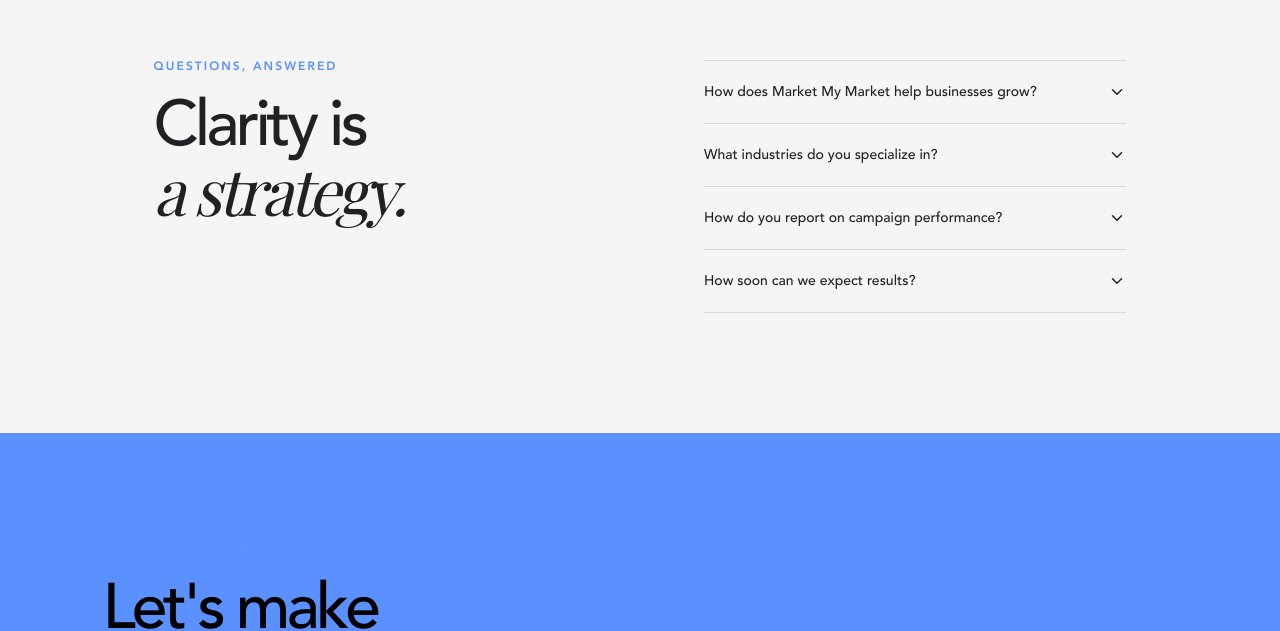
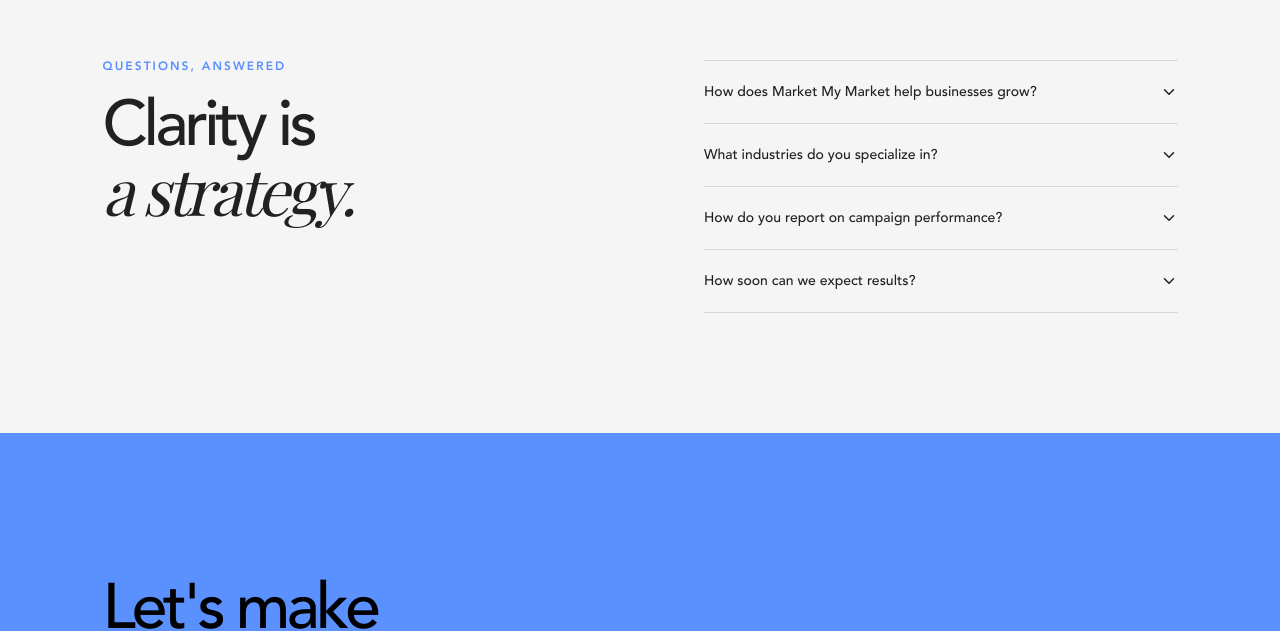
Before and after one commit to futurehelp/marketmymarket, a Next.js app: page / in a window 1280 px wide. Shown: the part 6332-6963 px from the top of the page. Built offline with nearby package versions, Linux system fonts and the light colour scheme.

Commit message:
Align post-blog section rails

```diff
--- a/src/app/globals.css
+++ b/src/app/globals.css
@@ -143,7 +143,8 @@ h1 em, h2 em { font-family: "Playfair Display", Georgia, serif; font-weight: 500
 .article > div:last-child { padding: 24px; }
 .article h3 { min-height: 58px; margin-bottom: 12px; font-size: 20px; line-height: 1.1; }
 .article p { font-size: 13px; line-height: 1.6; }
-.faq { padding: 120px 12vw; display: grid; grid-template-columns: 1fr 1fr; gap: 10vw; background: var(--cream); }
+.faq { padding: 120px 8vw; display: grid; grid-template-columns: 1fr 1fr; gap: 10vw; background: var(--cream); }
+.faq > div:first-child { align-self: start; text-align: left; }
 .faq h2 { margin-top: 25px; }
 .faq-list { border-top: 1px solid var(--line); }
 .faq-row { width: 100%; display: flex; flex-wrap: wrap; align-items: center; justify-content: space-between; gap: 16px; padding: 22px 0; border: 0; border-bottom: 1px solid var(--line); background: transparent; color: var(--ink); text-align: left; font-size: 14px; font-weight: 600; cursor: pointer; }
@@ -154,7 +155,7 @@ h1 em, h2 em { font-family: "Playfair Display", Georgia, serif; font-weight: 500
 /* Social links stay minimal so the follow-up action feels native to the page. */
 .socials { position: relative; padding: clamp(100px, 9vw, 145px) 8vw; overflow: hidden; background: #0b0d12; color: var(--white); }
 .socials::before { content: ""; position: absolute; inset: 0; background: url('/images/source/pattern-1.png') center / cover no-repeat; opacity: .08; pointer-events: none; }
-.socials-inner { position: relative; z-index: 1; max-width: 1120px; margin: 0 auto; }
+.socials-inner { position: relative; z-index: 1; max-width: none; margin: 0; }
 .socials h2 { max-width: 800px; margin: 16px 0 54px; color: var(--white); font-size: clamp(38px, 4.4vw, 70px); line-height: .98; text-align: left; text-transform: uppercase; }
 .socials h2 em { color: var(--blue); }
 .social-list { display: grid; grid-template-columns: repeat(2, minmax(0, 1fr)); gap: 14px; }
```
